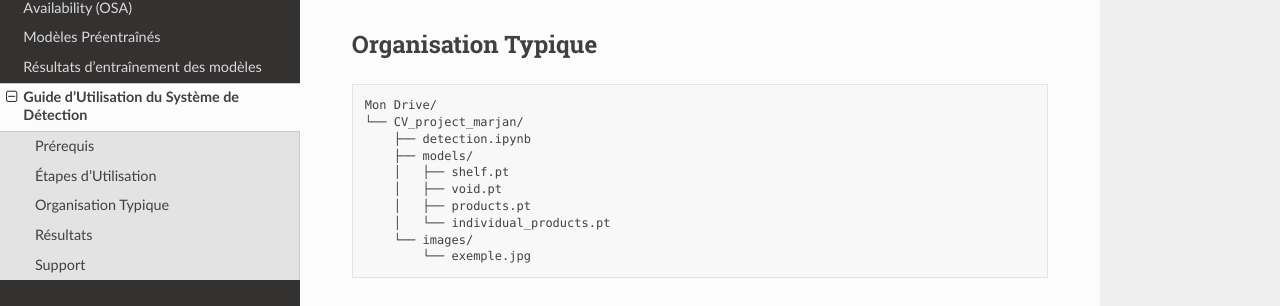
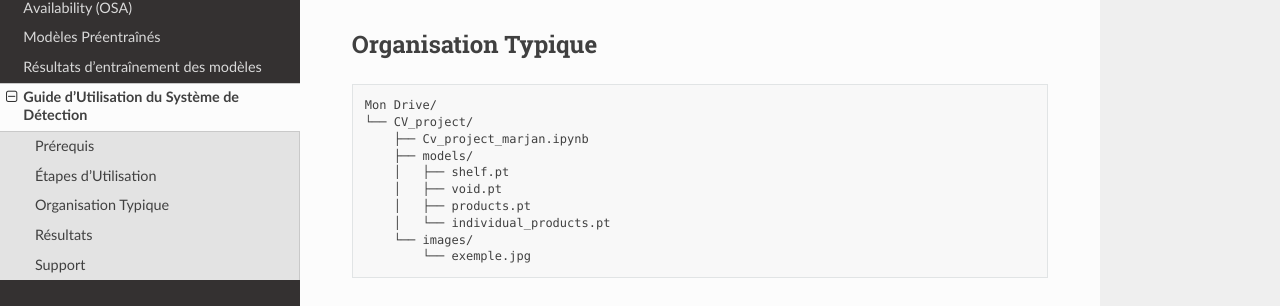
Before and after one commit to abder111/CV_project_osa, a Sphinx documentation site: the page built from docs/source/guide_utilisation.rst, in a window 1280 px wide and 900 px high, scrolled down 1000 px. Shown: the part 162-468 px from the top of the window. Built offline with Sphinx 7.4.7 and the Read the Docs theme 3.1.0, drawn with Linux system fonts in a browser that asks for light colours; pages that are not in the unit, such as notebooks, are missing from menus.

Commit message:
Update guide_utilisation.rst

```diff
--- a/docs/source/guide_utilisation.rst
+++ b/docs/source/guide_utilisation.rst
@@ -60,8 +60,8 @@ Organisation Typique
 ::
 
     Mon Drive/
-    └── CV_project_marjan/
-        ├── detection.ipynb
+    └── CV_project/
+        ├── Cv_project_marjan.ipynb
         ├── models/
         │   ├── shelf.pt
         │   ├── void.pt
```
